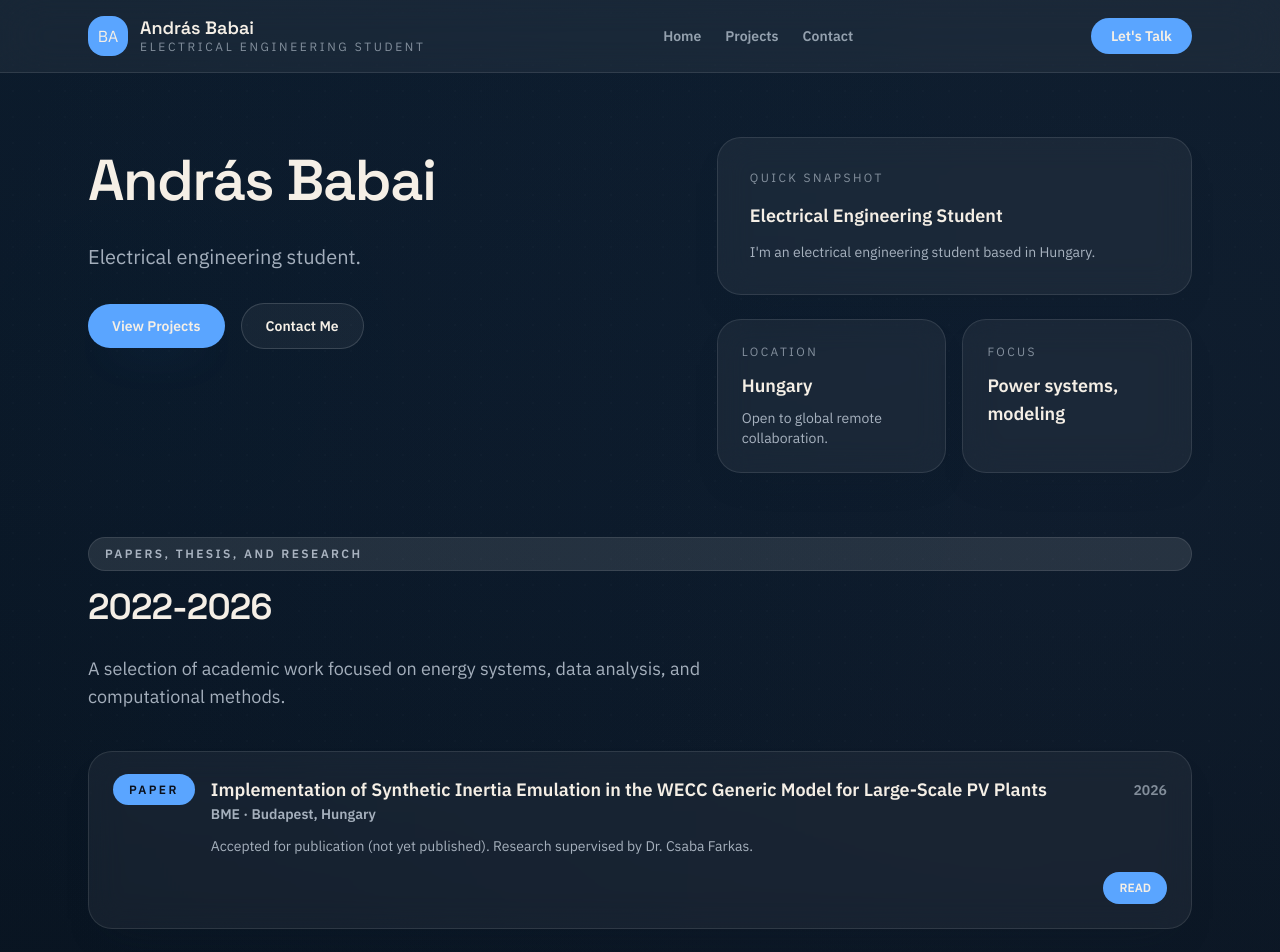
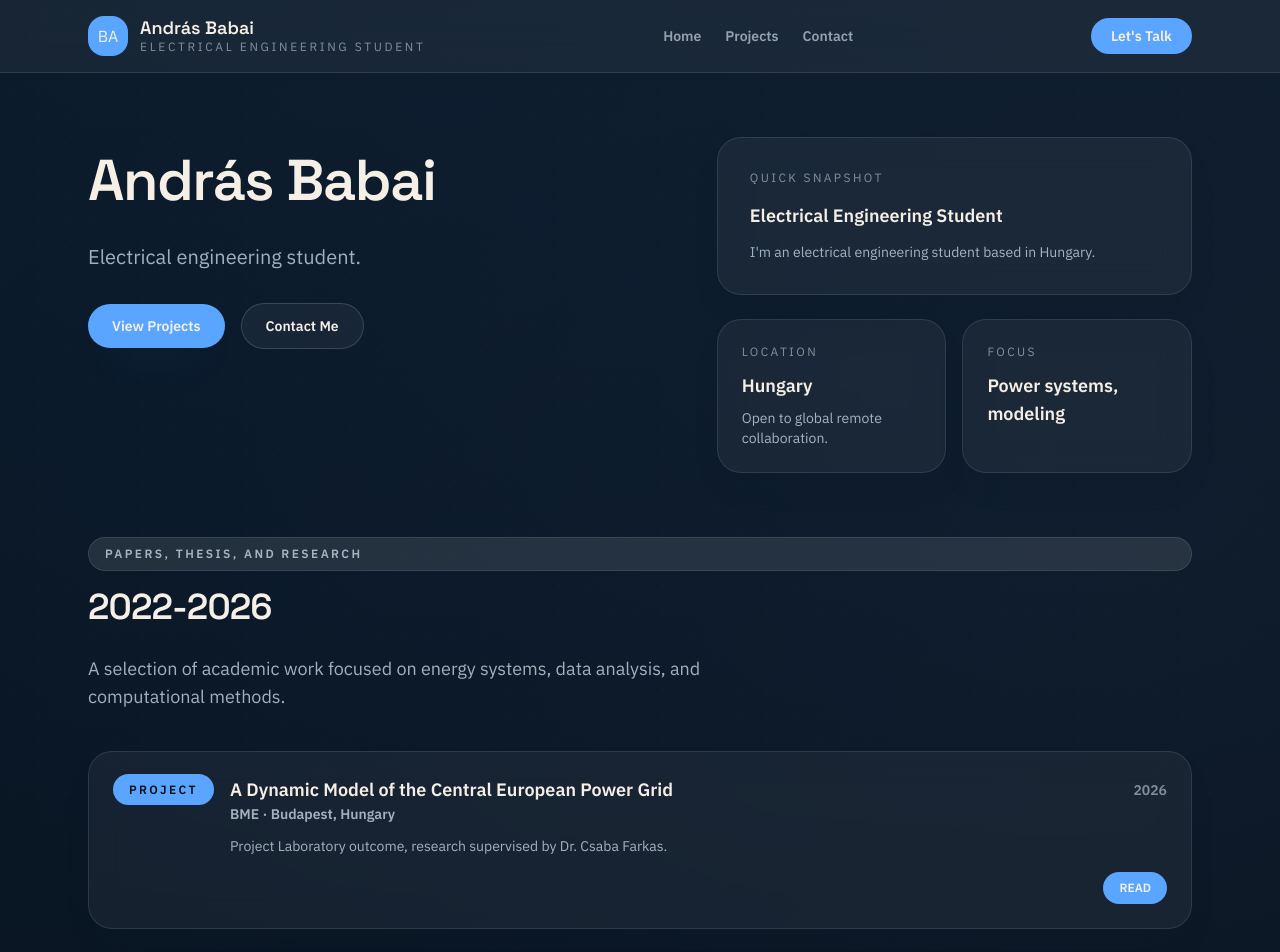
Before and after one commit to andrasbabai/andrasbabai.github.io, a React (Vite) app: page / in a window 1280 px wide. Shown: the top 952 px of the page. Built offline with nearby package versions, Linux system fonts and the light colour scheme; the HTML template or start-up script is replaced by a standard one.

Commit message:
Project Laboratory 2026 added

```diff
--- a/src/data.ts
+++ b/src/data.ts
@@ -53,6 +53,18 @@ export const skills = {
 };
 
 export const timeline = [
+  {
+    title: "A Dynamic Model of the Central European Power Grid",
+    link: "",
+    link_read: "/pdf/A_Dynamic_Model_of_the_Central_European_Power_Grid_2026.pdf",
+    org: "BME",
+    location: "Budapest, Hungary",
+    period: "2026",
+    description:
+      "Project Laboratory outcome, research supervised by Dr. Csaba Farkas.",
+    type: "project"
+  },
+
   {
     title: "Implementation of Synthetic Inertia Emulation in the WECC Generic Model for Large-Scale PV Plants",
     link: "",
```
Also changed, not shown: 1 other file (tests, documents, lock files or other folders).
